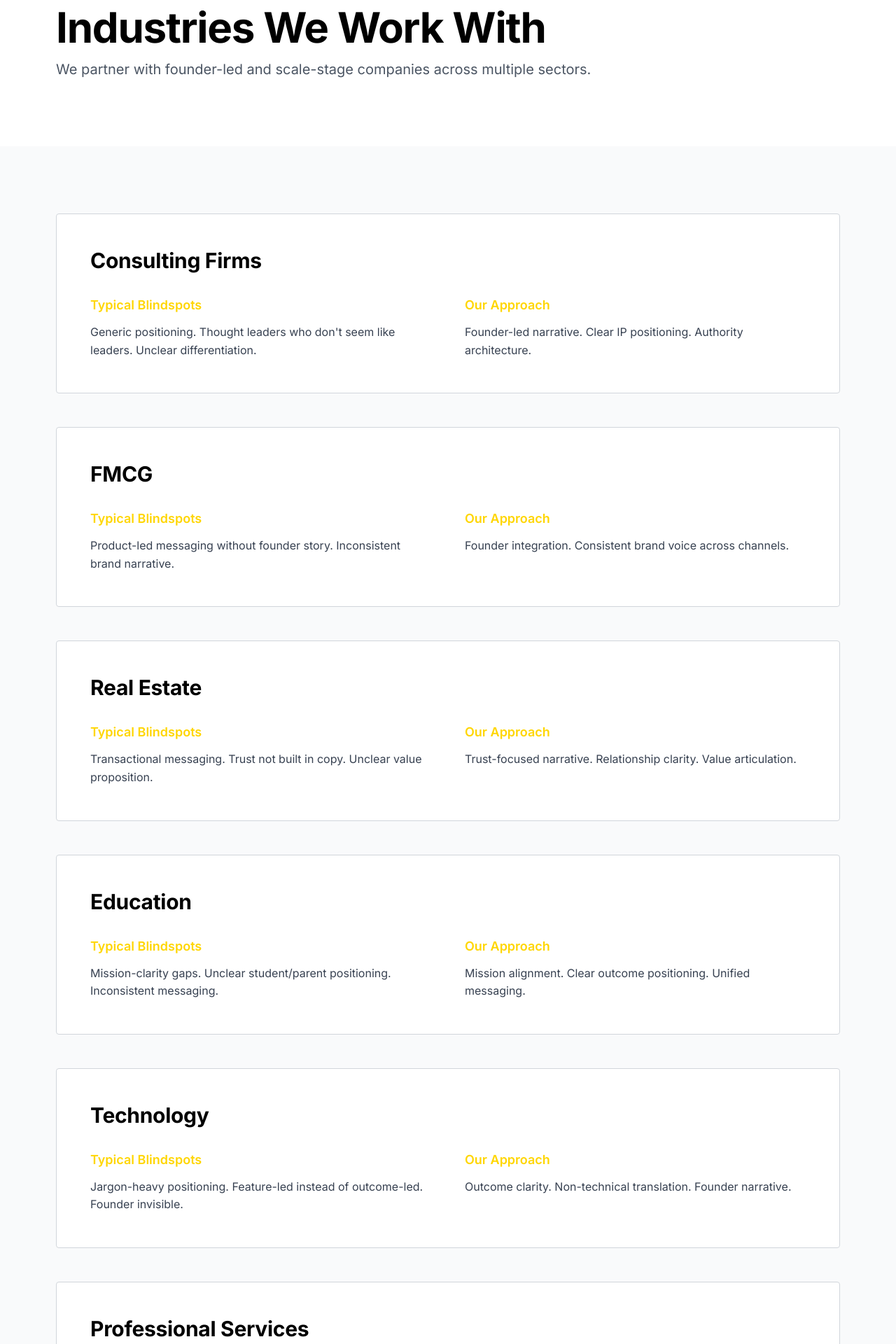
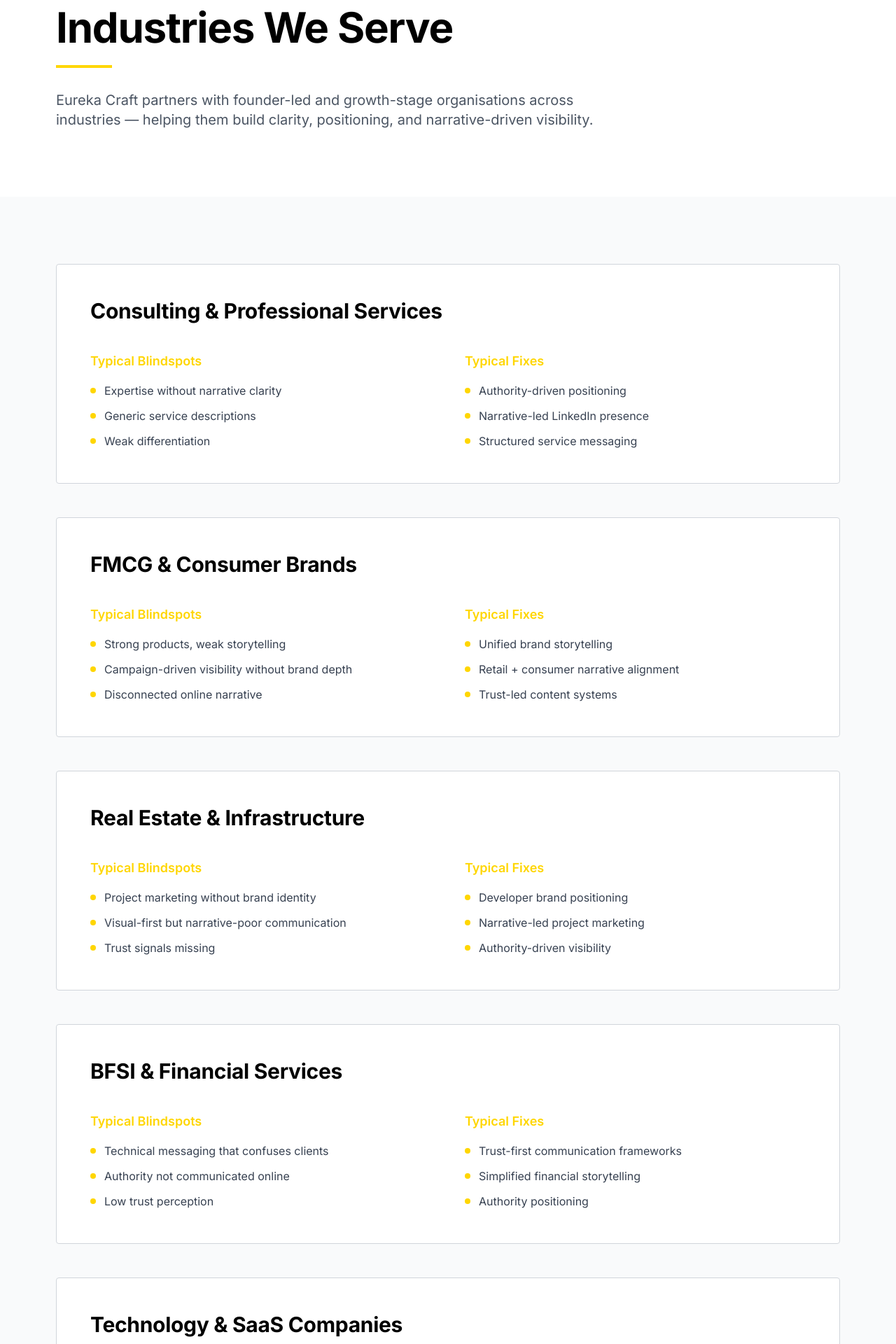
Before and after one commit to ragbak1210-ctrl/eureka-craft-consultancy, a Next.js app: page /industries in a window 1280 px wide. Shown: the part 160-2080 px from the top of the page at 70% size. Built offline with nearby package versions, Linux system fonts and the light colour scheme.

Commit message:
Update industries.tsx

```diff
--- a/pages/industries.tsx
+++ b/pages/industries.tsx
@@ -1,79 +1,331 @@
 import Head from 'next/head';
 
 export default function Industries() {
+
   const industries = [
+
     {
-      name: 'Consulting Firms',
-      blindspots: 'Generic positioning. Thought leaders who don\'t seem like leaders. Unclear differentiation.',
-      fixes: 'Founder-led narrative. Clear IP positioning. Authority architecture.',
+      name: 'Consulting & Professional Services',
+      blindspots: [
+        'Expertise without narrative clarity',
+        'Generic service descriptions',
+        'Weak differentiation'
+      ],
+      fixes: [
+        'Authority-driven positioning',
+        'Narrative-led LinkedIn presence',
+        'Structured service messaging'
+      ]
     },
+
     {
-      name: 'FMCG',
-      blindspots: 'Product-led messaging without founder story. Inconsistent brand narrative.',
-      fixes: 'Founder integration. Consistent brand voice across channels.',
+      name: 'FMCG & Consumer Brands',
+      blindspots: [
+        'Strong products, weak storytelling',
+        'Campaign-driven visibility without brand depth',
+        'Disconnected online narrative'
+      ],
+      fixes: [
+        'Unified brand storytelling',
+        'Retail + consumer narrative alignment',
+        'Trust-led content systems'
+      ]
     },
+
     {
-      name: 'Real Estate',
-      blindspots: 'Transactional messaging. Trust not built in copy. Unclear value proposition.',
-      fixes: 'Trust-focused narrative. Relationship clarity. Value articulation.',
+      name: 'Real Estate & Infrastructure',
+      blindspots: [
+        'Project marketing without brand identity',
+        'Visual-first but narrative-poor communication',
+        'Trust signals missing'
+      ],
+      fixes: [
+        'Developer brand positioning',
+        'Narrative-led project marketing',
+        'Authority-driven visibility'
+      ]
     },
+
     {
-      name: 'Education',
-      blindspots: 'Mission-clarity gaps. Unclear student/parent positioning. Inconsistent messaging.',
-      fixes: 'Mission alignment. Clear outcome positioning. Unified messaging.',
+      name: 'BFSI & Financial Services',
+      blindspots: [
+        'Technical messaging that confuses clients',
+        'Authority not communicated online',
+        'Low trust perception'
+      ],
+      fixes: [
+        'Trust-first communication frameworks',
+        'Simplified financial storytelling',
+        'Authority positioning'
+      ]
     },
+
     {
-      name: 'Technology',
-      blindspots: 'Jargon-heavy positioning. Feature-led instead of outcome-led. Founder invisible.',
-      fixes: 'Outcome clarity. Non-technical translation. Founder narrative.',
+      name: 'Technology & SaaS Companies',
+      blindspots: [
+        'Product-focused messaging',
+        'Feature-heavy communication',
+        'Weak founder narrative'
+      ],
+      fixes: [
+        'Product-to-narrative translation',
+        'Founder-led storytelling',
+        'Positioning clarity'
+      ]
     },
+
     {
-      name: 'Professional Services',
-      blindspots: 'Corporate voice masking expertise. Unclear specialization. No founder positioning.',
-      fixes: 'Human narrative. Specialization clarity. Founder authority.',
+      name: 'Education & EdTech',
+      blindspots: [
+        'Emotional messaging without differentiation',
+        'Generic positioning',
+        'Weak thought leadership'
+      ],
+      fixes: [
+        'Institutional storytelling',
+        'Authority positioning',
+        'Parent/student trust messaging'
+      ]
     },
+
+    {
+      name: 'Healthcare & Diagnostics',
+      blindspots: [
+        'Technical communication',
+        'Low emotional resonance',
+        'Trust signals missing'
+      ],
+      fixes: [
+        'Trust-first storytelling',
+        'Patient-centric messaging',
+        'Authority positioning'
+      ]
+    },
+
+    {
+      name: 'Manufacturing & Industrial Brands',
+      blindspots: [
+        'Capability-rich but invisible brands',
+        'No storytelling',
+        'Weak digital presence'
+      ],
+      fixes: [
+        'Capability storytelling',
+        'B2B narrative clarity',
+        'LinkedIn authority building'
+      ]
+    },
+
+    {
+      name: 'D2C & E-commerce Brands',
+      blindspots: [
+        'Ad-driven growth without brand depth',
+        'Short-term campaigns',
+        'Weak loyalty'
+      ],
+      fixes: [
+        'Narrative-led branding',
+        'Content systems',
+        'Trust building'
+      ]
+    },
+
+    {
+      name: 'Renewable Energy & Sustainability',
+      blindspots: [
+        'Technical communication',
+        'Vision not translated into story',
+        'Low category authority'
+      ],
+      fixes: [
+        'Innovation storytelling',
+        'Founder visibility',
+        'Authority positioning'
+      ]
+    },
+
+    {
+      name: 'Architecture & Design Firms',
+      blindspots: [
+        'Beautiful work, weak narrative',
+        'Portfolio without positioning',
+        'Low differentiation'
+      ],
+      fixes: [
+        'Design philosophy storytelling',
+        'Authority positioning',
+        'Brand identity clarity'
+      ]
+    },
+
+    {
+      name: 'Coaching & Knowledge Businesses',
+      blindspots: [
+        'Personal branding confusion',
+        'Message inconsistency',
+        'Weak authority signals'
+      ],
+      fixes: [
+        'Authority positioning',
+        'Thought leadership',
+        'Structured content systems'
+      ]
+    },
+
+    {
+      name: 'Startups & Growth-Stage Companies',
+      blindspots: [
+        'Constant pivots',
+        'Messaging confusion',
+        'Positioning gaps'
+      ],
+      fixes: [
+        'Narrative clarity',
+        'Market positioning',
+        'Growth messaging systems'
+      ]
+    }
+
   ];
+
 
   return (
     <>
       <Head>
         <title>Industries — Eureka Craft™</title>
-        <meta name="description" content="Industries we work with and typical challenges we solve." />
+        <meta
+          name="description"
+          content="Explore the industries Eureka Craft works with and the clarity challenges we solve."
+        />
       </Head>
 
+
       {/* Hero */}
+
       <section className="section-spacing bg-white">
+
         <div className="container-wide">
-          <h1 className="text-5xl md:text-6xl font-bold mb-4">Industries We Work With</h1>
-          <p className="text-xl text-gray-600">
-            We partner with founder-led and scale-stage companies across multiple sectors.
+
+          <h1 className="text-5xl md:text-6xl font-bold mb-6">
+            Industries We Serve
+          </h1>
+
+          <div className="w-20 h-1 bg-accent mb-8"></div>
+
+          <p className="text-xl text-gray-600 max-w-3xl">
+            Eureka Craft partners with founder-led and growth-stage
+            organisations across industries — helping them build clarity,
+            positioning, and narrative-driven visibility.
           </p>
+
         </div>
+
       </section>
 
-      {/* Industries Grid */}
+
+
+      {/* Industries */}
+
       <section className="section-spacing bg-gray-50">
+
         <div className="container-wide">
+
+
           <div className="grid grid-cols-1 gap-12">
+
             {industries.map((industry, index) => (
-              <div key={index} className="bg-white p-12 rounded border border-gray-300">
-                <h2 className="text-3xl font-bold mb-8">{industry.name}</h2>
 
-                <div className="grid grid-cols-1 md:grid-cols-2 gap-12">
+              <div
+                key={index}
+                className="bg-white p-12 rounded border border-gray-300"
+              >
+
+                <h2 className="text-3xl font-bold mb-10">
+                  {industry.name}
+                </h2>
+
+
+
+                <div className="grid md:grid-cols-2 gap-12">
+
+
+                  {/* Blindspots */}
+
                   <div>
-                    <h3 className="font-semibold text-accent mb-3 text-lg">Typical Blindspots</h3>
-                    <p className="text-gray-700">{industry.blindspots}</p>
+
+                    <h3 className="font-semibold text-accent mb-4 text-lg">
+                      Typical Blindspots
+                    </h3>
+
+
+                    <ul className="space-y-3">
+
+                      {industry.blindspots.map((item, i) => (
+
+                        <li
+                          key={i}
+                          className="flex items-start gap-3 text-gray-700"
+                        >
+
+                          <span className="w-2 h-2 bg-accent rounded-full mt-2"></span>
+
+                          {item}
+
+                        </li>
+
+                      ))}
+
+                    </ul>
+
                   </div>
+
+
+
+                  {/* Fixes */}
+
                   <div>
-                    <h3 className="font-semibold text-accent mb-3 text-lg">Our Approach</h3>
-                    <p className="text-gray-700">{industry.fixes}</p>
+
+                    <h3 className="font-semibold text-accent mb-4 text-lg">
+                      Typical Fixes
+                    </h3>
+
+
+                    <ul className="space-y-3">
+
+                      {industry.fixes.map((item, i) => (
+
+                        <li
+                          key={i}
+                          className="flex items-start gap-3 text-gray-700"
+                        >
+
+                          <span className="w-2 h-2 bg-accent rounded-full mt-2"></span>
+
+                          {item}
+
+                        </li>
+
+                      ))}
+
+                    </ul>
+
                   </div>
+
+
                 </div>
+
+
               </div>
+
             ))}
+
+
           </div>
+
         </div>
+
       </section>
+
     </>
   );
 }
```
